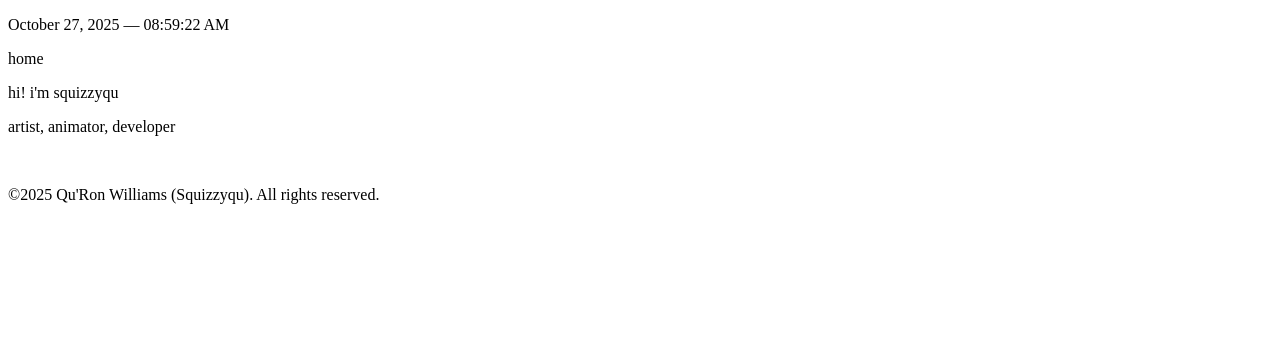
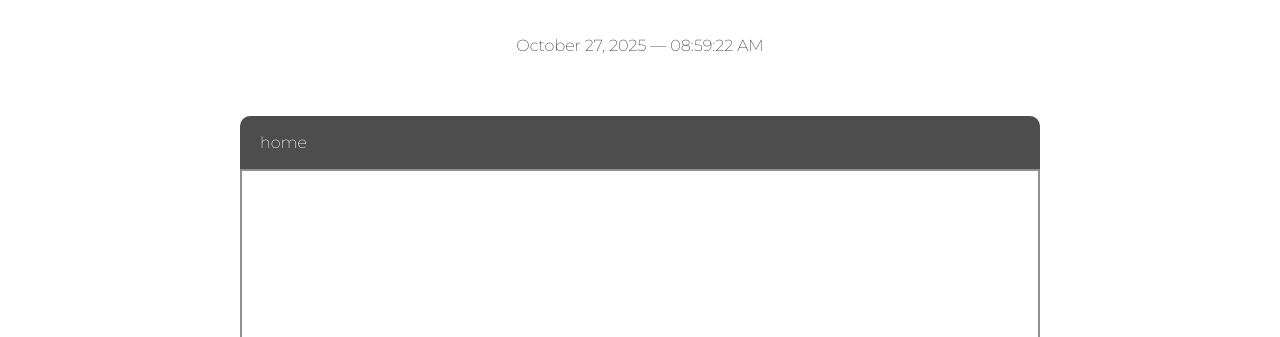
Before and after one commit to squizzyqu/squizzy.github.io, a plain HTML site: page index.html in a window 1280 px wide. Shown: the top 337 px of the page. Drawn offline with Linux system fonts and the light colour scheme; files that its build step writes are made by us from their sources.

Commit message:
Fix stylesheet link in index.html

```diff
--- a/index.html
+++ b/index.html
@@ -3,7 +3,7 @@
 <head>
   <meta charset="UTF-8" />
   <title>squizzyqu's mess</title>
-  <link rel="stylesheet" href="../https://squizzyqu.github.io/squizzy.github.io/css/style.css">
+  <link rel="stylesheet" href="../css/style.css">
 
   <audio id="click-sound" src="../sounds/click2.mp3" preload="auto"></audio>
 
```
